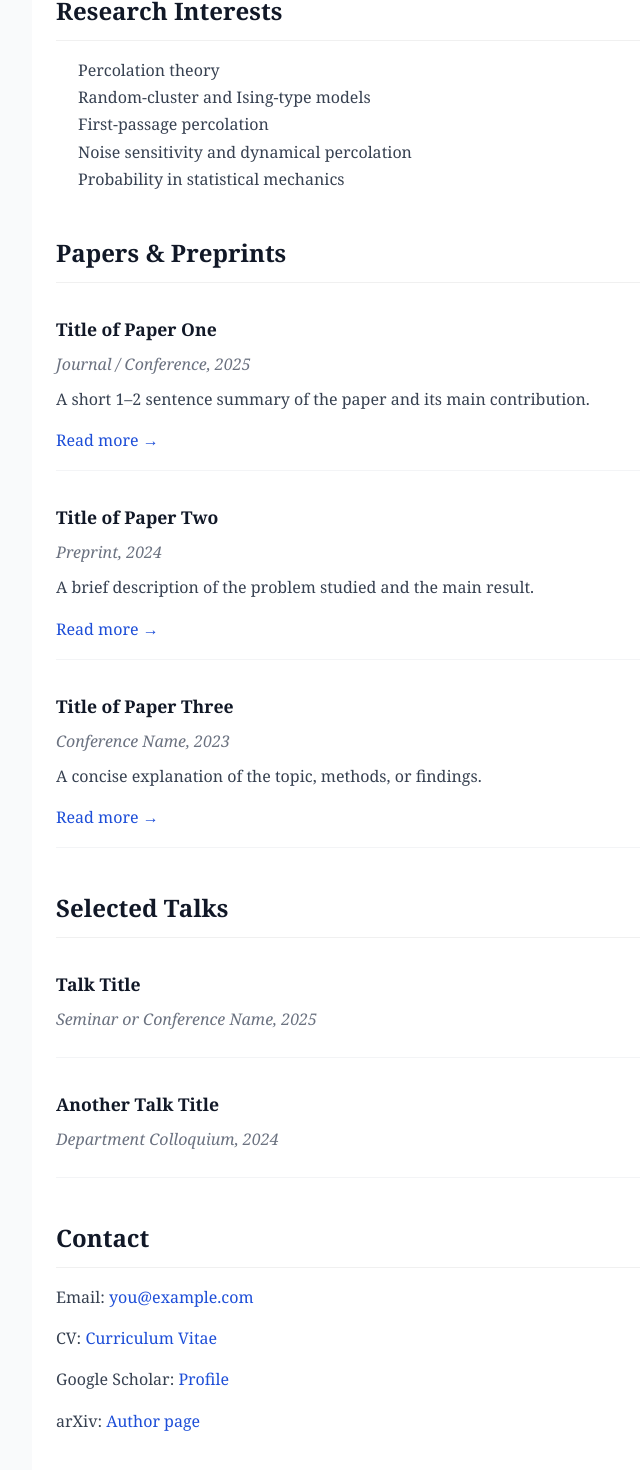
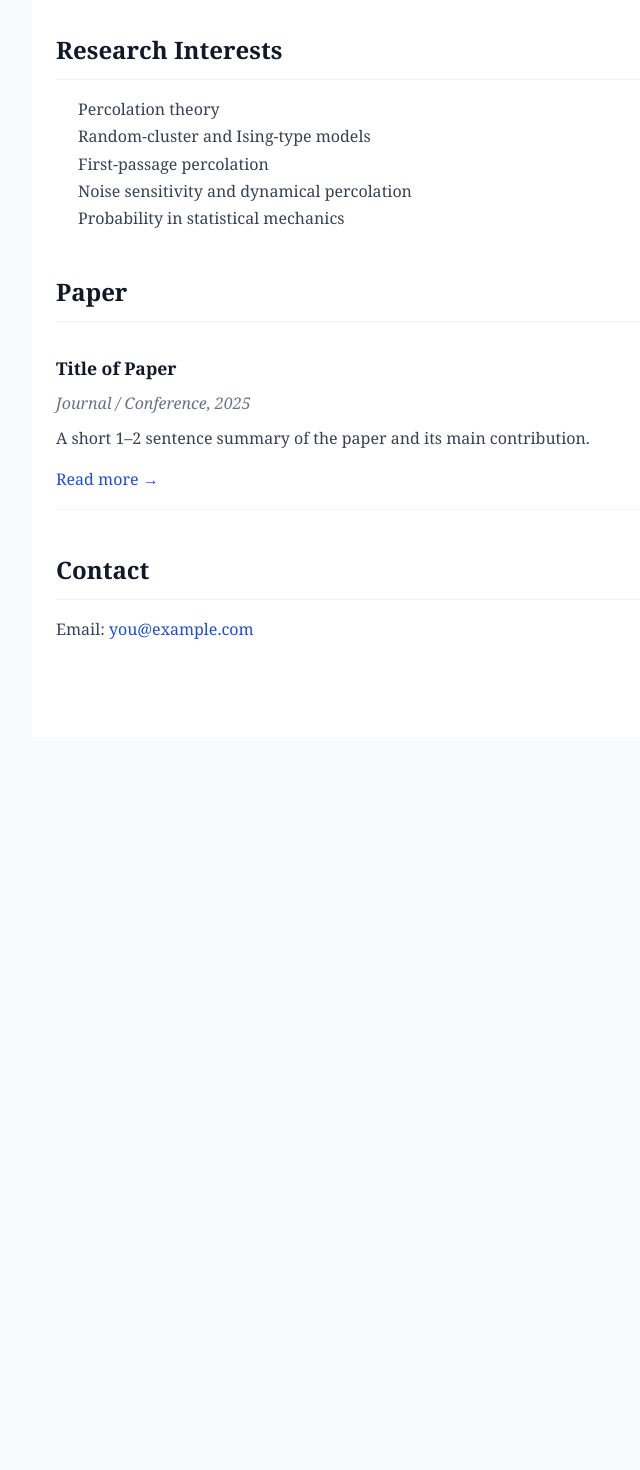
Before and after one commit to anandvhande/my-portfolio, a Next.js app: page / in a window 1280 px wide. Shown: the part 536-2006 px from the top of the page, without its empty margins (128-768 px from the left). After the commit the page ends 1273 px from the top, so only its background shows below. Built offline with nearby package versions, Linux system fonts and the light colour scheme.

Commit message:
new format

```diff
--- a/app/page.tsx
+++ b/app/page.tsx
@@ -1,37 +1,13 @@
-const papers = [
-  {
-    title: "Title of Paper One",
+const basePath =
+  process.env.NODE_ENV === "production" ? "/my-portfolio" : "";
+
+const paper = {
+  title: "Title of Paper",
   venue: "Journal / Conference, 2025",
   description:
     "A short 1–2 sentence summary of the paper and its main contribution.",
   link: "#",
-  },
-  {
-    title: "Title of Paper Two",
-    venue: "Preprint, 2024",
-    description:
-      "A brief description of the problem studied and the main result.",
-    link: "#",
-  },
-  {
-    title: "Title of Paper Three",
-    venue: "Conference Name, 2023",
-    description:
-      "A concise explanation of the topic, methods, or findings.",
-    link: "#",
-  },
-];
-
-const talks = [
-  {
-    title: "Talk Title",
-    event: "Seminar or Conference Name, 2025",
-  },
-  {
-    title: "Another Talk Title",
-    event: "Department Colloquium, 2024",
-  },
-];
+};
 
 export default function Home() {
   return (
@@ -40,13 +16,21 @@ export default function Home() {
         <div>
           <h1 style={styles.name}>Your Name</h1>
           <p style={styles.role}>PhD Student in Mathematics</p>
-          <p style={styles.affiliation}>Department of Mathematics, Your University</p>
+          <p style={styles.affiliation}>
+            Department of Mathematics, Your University
+          </p>
+
+          {/* CV moved up here */}
+          <p style={styles.cv}>
+            <a href={`${basePath}/cv.pdf`} style={styles.link}>
+              Curriculum Vitae
+            </a>
+          </p>
         </div>
 
         <nav style={styles.nav}>
           <a href="#research" style={styles.navLink}>Research</a>
           <a href="#papers" style={styles.navLink}>Papers</a>
-          <a href="#talks" style={styles.navLink}>Talks</a>
           <a href="#contact" style={styles.navLink}>Contact</a>
         </nav>
       </header>
@@ -54,7 +38,7 @@ export default function Home() {
       <section style={styles.profileSection}>
         <div style={styles.imageWrapper}>
           <img
-            src={`${process.env.NODE_ENV === "production" ? "/my-portfolio" : ""}/headshot.jpg`}
+            src={`${basePath}/headshot.jpg`}
             alt="Portrait of Your Name"
             style={styles.headshot}
           />
@@ -87,10 +71,8 @@ export default function Home() {
       </section>
 
       <section id="papers" style={styles.section}>
-        <h2 style={styles.sectionTitle}>Papers & Preprints</h2>
-        <div style={styles.items}>
-          {papers.map((paper) => (
-            <article key={paper.title} style={styles.itemCard}>
+        <h2 style={styles.sectionTitle}>Paper</h2>
+        <article style={styles.itemCard}>
           <h3 style={styles.itemTitle}>{paper.title}</h3>
           <p style={styles.itemMeta}>{paper.venue}</p>
           <p style={styles.paragraph}>{paper.description}</p>
@@ -98,35 +80,15 @@ export default function Home() {
             Read more →
           </a>
         </article>
-          ))}
-        </div>
-      </section>
-
-      <section id="talks" style={styles.section}>
-        <h2 style={styles.sectionTitle}>Selected Talks</h2>
-        <div style={styles.items}>
-          {talks.map((talk) => (
-            <article key={talk.title} style={styles.itemCard}>
-              <h3 style={styles.itemTitle}>{talk.title}</h3>
-              <p style={styles.itemMeta}>{talk.event}</p>
-            </article>
-          ))}
-        </div>
       </section>
 
       <section id="contact" style={styles.section}>
         <h2 style={styles.sectionTitle}>Contact</h2>
         <p style={styles.paragraph}>
-          Email: <a href="mailto:you@example.com" style={styles.link}>you@example.com</a>
-        </p>
-        <p style={styles.paragraph}>
-          CV: <a href="#" style={styles.link}>Curriculum Vitae</a>
-        </p>
-        <p style={styles.paragraph}>
-          Google Scholar: <a href="#" style={styles.link}>Profile</a>
-        </p>
-        <p style={styles.paragraph}>
-          arXiv: <a href="#" style={styles.link}>Author page</a>
+          Email:{" "}
+          <a href="mailto:you@example.com" style={styles.link}>
+            you@example.com
+          </a>
         </p>
       </section>
     </main>
@@ -166,6 +128,9 @@ const styles: Record<string, React.CSSProperties> = {
   affiliation: {
     margin: 0,
     color: "#4b5563",
+  },
+  cv: {
+    marginTop: 12,
   },
   nav: {
     display: "flex",
@@ -223,10 +188,6 @@ const styles: Record<string, React.CSSProperties> = {
     paddingLeft: 22,
     color: "#374151",
   },
-  items: {
-    display: "grid",
-    gap: 16,
-  },
   itemCard: {
     padding: "16px 0",
     borderBottom: "1px solid #f3f4f6",
```
Lines whose indentation alone changed are shown as unchanged.
